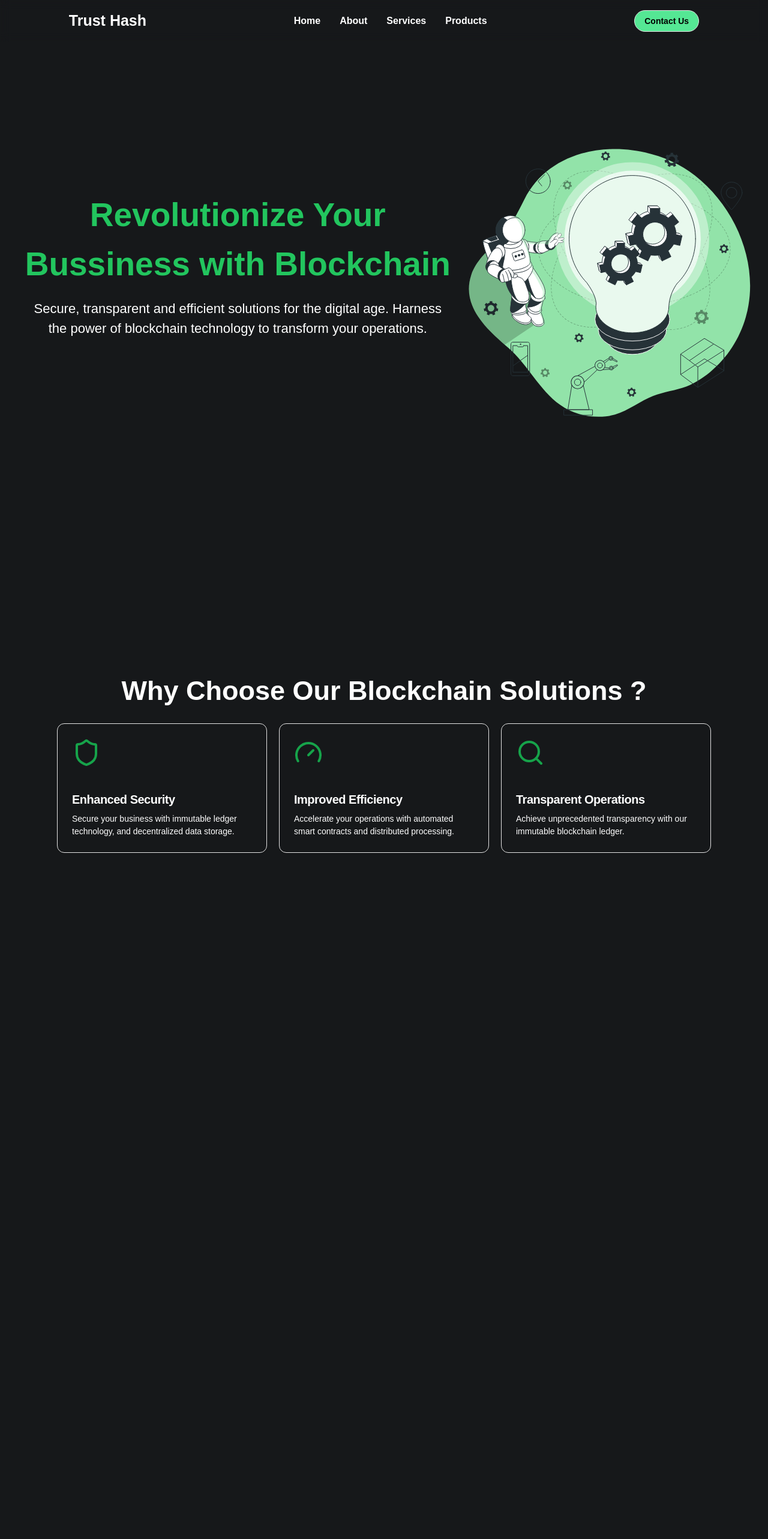
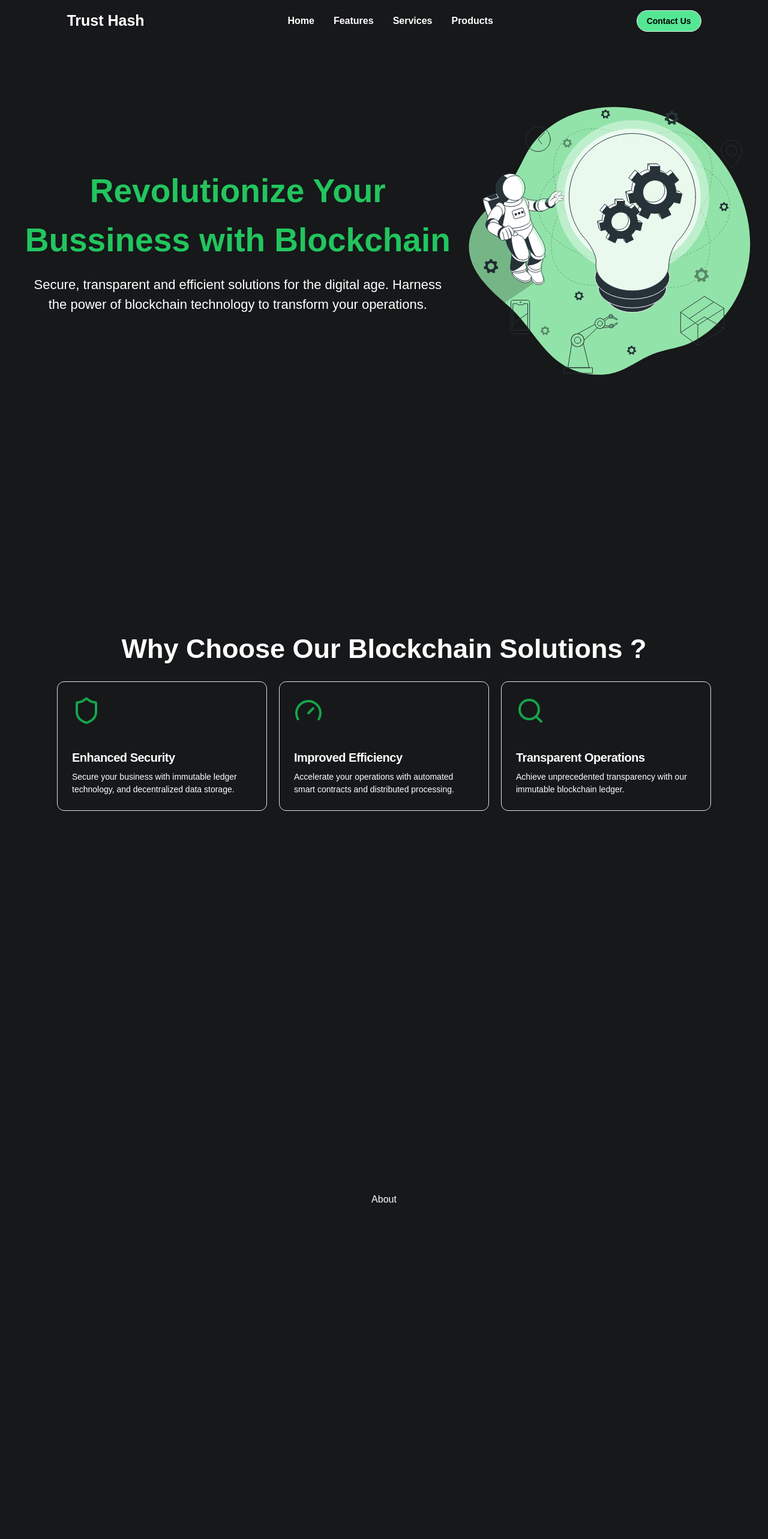
Before and after one commit to Rithik2211/trust-hash, a Next.js app: page / in a window 1280 px wide. Shown: the top 2566 px of the page at 60% size. Before the commit the page ends 1670 px from the top, so only its background shows below. Built offline with nearby package versions, Linux system fonts and the light colour scheme.

Commit message:
updated structure

```diff
--- a/app/page.tsx
+++ b/app/page.tsx
@@ -1,3 +1,5 @@
+import About from "./pages/about/page";
+import Footer from "./pages/footer/page";
 import HeaderTitle from "./pages/header/page";
 import Product from "./pages/product/page";
 
@@ -6,6 +8,8 @@ export default function Home() {
     <div className="text-white flex flex-col justify-center items-center h-full w-full">
       <HeaderTitle />
       <Product />
+      <About />
+      <Footer />
     </div>
   );
 }
--- a/app/pages/about/page.tsx
+++ b/app/pages/about/page.tsx
@@ -2,7 +2,9 @@ import React from 'react'
 
 const About = () => {
   return (
-    <div>About</div>
+    <div className='flex flex-col justify-center items-center w-full h-screen text-white'>
+      About
+    </div>
   )
 }
 
--- a/app/pages/footer/page.tsx
+++ b/app/pages/footer/page.tsx
@@ -2,7 +2,9 @@ import React from 'react'
 
 const Footer = () => {
   return (
-    <div>Footer</div>
+    <div className='flex flex-col justify-center items-center w-full h-screen text-white'>
+      Footer
+    </div>
   )
 }
 
--- a/app/pages/header/page.tsx
+++ b/app/pages/header/page.tsx
@@ -5,7 +5,7 @@ const HeaderTitle = () => {
     const description = 'Secure, transparent and efficient solutions for the digital age. Harness the power of blockchain technology to transform your operations.'
   return (
     <div className='flex flex-row justify-center items-center w-full h-screen text-white px-4'>
-        <div className='flex flex-col text-center justify-center items-center gap-4 w-full h-screen mt-[-60px]'>
+        <div className='flex flex-col text-center justify-center items-center gap-4 w-full h-screen'>
             <h1 className='text-[55px] font-bold text-green-500'> Revolutionize Your Bussiness with Blockchain</h1>
             <p className='text-[22px] font-medium px-4 mx-2'>{description}</p>
         </div>
--- a/components/Navbar.tsx
+++ b/components/Navbar.tsx
@@ -2,9 +2,9 @@ import React from 'react'
 import { Button } from './ui/button';
 
 const Navbar = () => {
-    const navPages = ['Home', 'About', 'Services', 'Products']
+    const navPages = ['Home', 'Features', 'Services', 'Products']
   return (
-    <div className='flex flex-row h-[70px] w-full backdrop-blur justify-around items-center text-white sticky top-0 left-0'>
+    <div className='flex flex-row h-[70px] w-full backdrop-blur justify-around items-center text-white fixed top-0 left-0 z-10'>
         <div className=''>
             <h1 className='text-[25px] font-bold'>Trust Hash</h1>
         </div>
```
